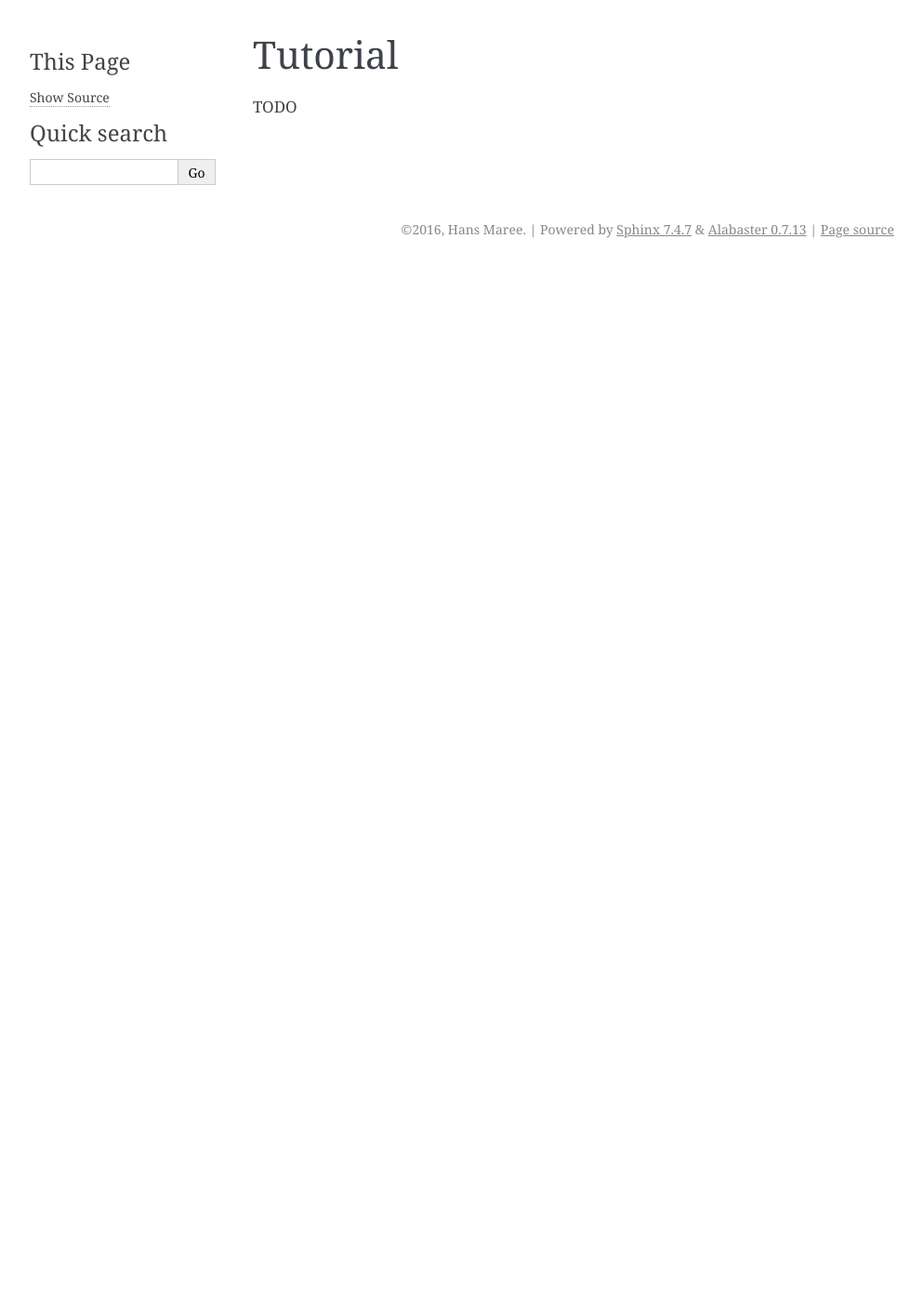
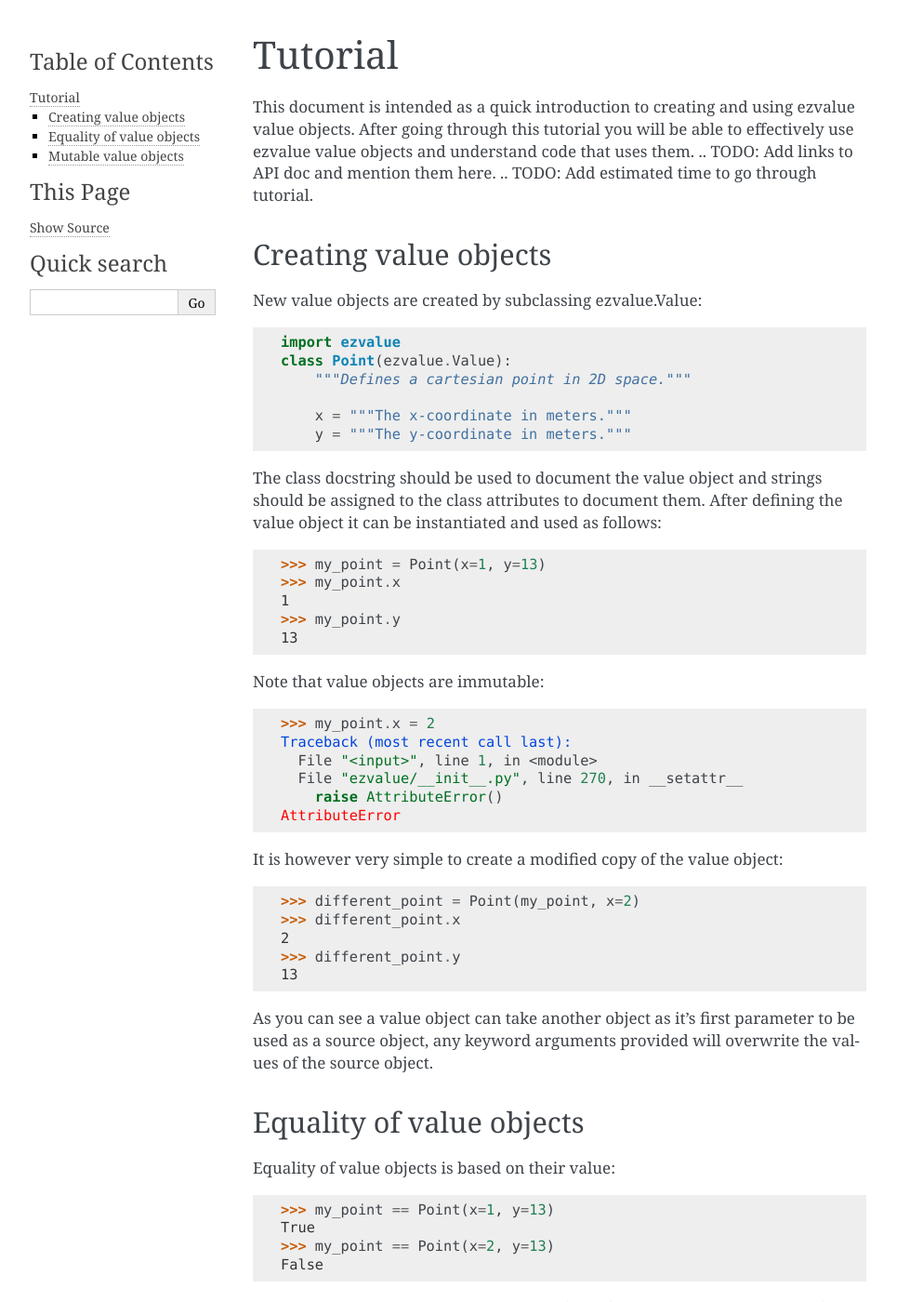
Before and after one commit to snah/ezvalue, a Sphinx documentation site: the page built from docs/tutorial.rst, in a window 1280 px wide and 1400 px high. Shown: the whole window at 93% size, without its empty margins (148-1141 px from the left). Built offline with Sphinx 7.4.7, drawn with Linux system fonts in a browser that asks for light colours; some of the changed text lies outside the part shown.

Commit message:
Written introduction and tutorial.

```diff
--- a/docs/tutorial.rst
+++ b/docs/tutorial.rst
@@ -2,4 +2,131 @@
 Tutorial
 ********
 
-TODO
+This document is intended as a quick introduction to creating and
+using ezvalue value objects. After going through this tutorial you
+will be able to effectively use ezvalue value objects and understand
+code that uses them.
+.. TODO: Add links to API doc and mention them here.
+.. TODO: Add estimated time to go through tutorial.
+
+Creating value objects
+======================
+
+New value objects are created by subclassing ezvalue.Value::
+
+    import ezvalue
+    class Point(ezvalue.Value):
+        """Defines a cartesian point in 2D space."""
+
+        x = """The x-coordinate in meters."""
+        y = """The y-coordinate in meters."""
+
+The class docstring should be used to document the value object and strings
+should be assigned to the class attributes to document them. After defining
+the value object it can be instantiated and used as follows::
+
+    >>> my_point = Point(x=1, y=13)
+    >>> my_point.x
+    1
+    >>> my_point.y
+    13
+
+Note that value objects are immutable::
+
+    >>> my_point.x = 2
+    Traceback (most recent call last):
+      File "<input>", line 1, in <module>
+      File "ezvalue/__init__.py", line 270, in __setattr__
+        raise AttributeError()
+    AttributeError
+
+It is however very simple to create a modified copy of the value
+object::
+
+    >>> different_point = Point(my_point, x=2)
+    >>> different_point.x
+    2
+    >>> different_point.y
+    13
+
+As you can see a value object can take another object as it's first parameter
+to be used as a source object, any keyword arguments provided will overwrite
+the values of the source object.
+
+Equality of value objects
+=========================
+
+Equality of value objects is based on their value::
+
+    >>> my_point == Point(x=1, y=13)
+    True
+    >>> my_point == Point(x=2, y=13)
+    False
+
+Value objects are never equal to objects of a different type with exception of
+their mutable companion classes which will be introduced below::
+
+    >>> from collections import namedtuple
+    >>> NamedTuple = namedtuple(my_point == NamedTuple(x=1, y=13)
+    False
+
+If you must compare to another object with the same attributes you can convert
+it to a value object first::
+
+    >>> my_point == Point(NamedTuple(x=1, y=13))
+    True
+
+Mutable value objects
+=====================
+
+Value objects should normally be immutable for various good reasons
+[#fowler_value_object]_ however there are times that mutable value objects are
+useful. One such situation can occur when working with code that is outside
+your control. Suppose you need to use a function that takes a point and inverts
+it's x-coordinate::
+
+    def invert_x(point):
+        point.x = -point.x
+
+If you would supply this function with an instance of the Point class we
+defined above it would raise an AttributeError::
+
+    >>> invert_x(my_point)
+    Traceback (most recent call last):
+      File "<input>", line 1, in <module>
+      File "<input>", line 2, in move_left
+      File "ezvalue/__init__.py", line 270, in __setattr__
+        raise AttributeError()
+    AttributeError
+
+However you can create a mutable copy of the object and pass that to the function::
+
+    >>> my_mutable_point = my_point.mutable()
+    >>> invert_x(my_mutable_point)
+    >>> my_mutable_point
+    MutablePoint(x=-1,y=13)
+
+The mutable point can easily be converted back to an immutable object::
+
+    >>> my_mutable_point.immutable()
+    Point(x=0,y=13)
+
+If you are able to modify the function it would however be better to modify it
+to return a new point::
+
+    def inverted_x(point):
+        return Point(point, x=-point.x)
+
+Note that the function was also renamed to describe the new functionality. It
+can then be used as follows::
+
+    >>> my_inverted_point = inverted_x(my_point)
+    >>> my_inverted_point
+    Point(x=-1,y=13)
+
+
+.. rubric:: Footnotes
+
+.. [#fowler_value_object] See `this post by Martin fowler
+    <http://martinfowler.com/bliki/ValueObject.html>`_ for a very good
+    discussion of value objects and why they should be immutable.
```
Also changed, not shown: docs/introduction.rst (+16 -8 lines), 1 other file.
